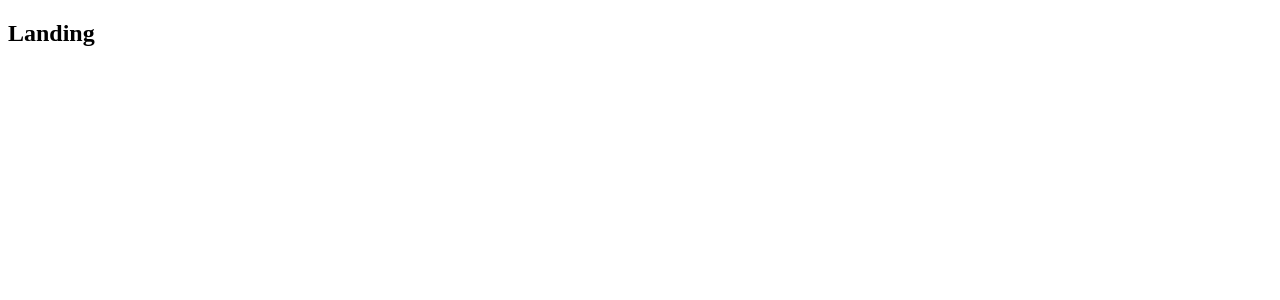
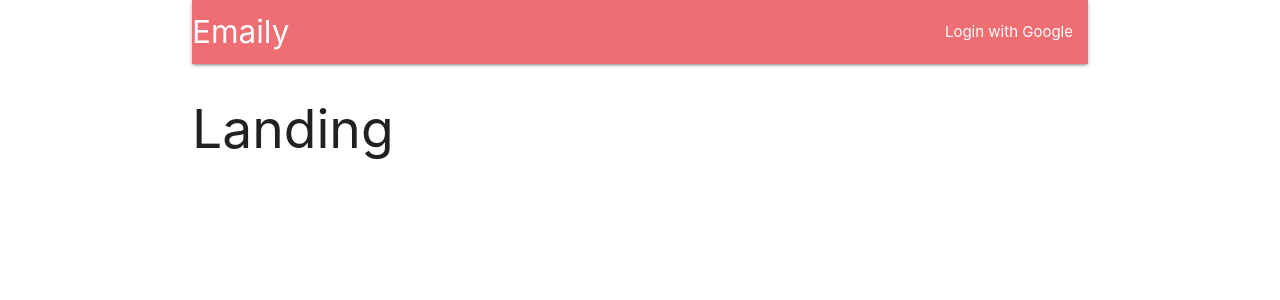
Before and after one commit to iliazagorodniy/fullstack-mern-app, a React (Create React App) app in the folder client/: page / in a window 1280 px wide. Shown: the top 300 px of the page. Built offline with nearby package versions, Linux system fonts and the light colour scheme.

Commit message:
add materialize css

```diff
--- a/client/package.json
+++ b/client/package.json
@@ -6,7 +6,9 @@
     "@testing-library/jest-dom": "^5.11.9",
     "@testing-library/react": "^11.2.3",
     "@testing-library/user-event": "^12.6.2",
+    "axios": "^0.21.1",
     "http-proxy-middleware": "^1.0.6",
+    "materialize-css": "^1.0.0",
     "react": "^17.0.1",
     "react-dom": "^17.0.1",
     "react-redux": "^7.2.2",
@@ -14,6 +16,7 @@
     "react-router-dom": "^5.2.0",
     "react-scripts": "4.0.1",
     "redux": "^4.0.5",
+    "redux-thunk": "^2.3.0",
     "web-vitals": "^0.2.4"
   },
   "scripts": {
--- /dev/null
+++ b/client/src/actions/index.js
@@ -0,0 +1,6 @@
+import axios from "axios";
+import { FETCH_USER } from "./types";
+
+const fetchUser = () => {
+	axios.get('/api/current_user')
+}
--- /dev/null
+++ b/client/src/actions/types.js
@@ -0,0 +1 @@
+export const FETCH_USER = 'fetch_user'
--- a/client/src/components/App.js
+++ b/client/src/components/App.js
@@ -2,17 +2,20 @@
 
 import React from 'react';
 import { BrowserRouter, Route } from "react-router-dom";
+import Header from "./Header";
 
-const Header = () => <h2>Header</h2>
 const Dashboard = () => <h2>Dashboard</h2>
 const SurveyNew = () => <h2>SurveyNew</h2>
 const Landing = () => <h2>Landing</h2>
 
 function App(props) {
 	return (
-		<div>
+		<div className="container">
 			<BrowserRouter>
-				<Route path="/" component={Landing}></Route>
+				<Header />
+				<Route exact path="/" component={Landing}></Route>
+				<Route exact path="/surveys" component={Dashboard}></Route>
+				<Route path="/surveys/new" component={SurveyNew}></Route>
 			</BrowserRouter>
 		</div>
 	);
--- /dev/null
+++ b/client/src/components/Header.js
@@ -0,0 +1,23 @@
+import React, {Component} from 'react';
+
+class Header extends Component {
+
+	render() {
+		return (
+			<nav>
+				<div className="nav-wrapper">
+					<a className="left brand-logo">
+						Emaily
+					</a>
+					<ul className="right">
+						<li>
+							<a>Login with Google</a>
+						</li>
+					</ul>
+				</div>
+			</nav>
+		);
+	}
+}
+
+export default Header;
--- a/client/src/index.js
+++ b/client/src/index.js
@@ -1,14 +1,15 @@
-//handle data layer control (Redux)
-
+// handle data layer control (Redux)
+import 'materialize-css/dist/css/materialize.min.css'
 import React from "react";
 import ReactDOM from "react-dom";
 import { Provider } from "react-redux";
 import { createStore, applyMiddleware} from "redux";
+import reduxThunk from "redux-thunk"
 
 import App from "./components/App";
 import reducers from './reducers'
 
-const store = createStore(reducers, {}, applyMiddleware());
+const store = createStore(reducers, {}, applyMiddleware(reduxThunk));
 
 ReactDOM.render(
 	<Provider store={store}>
```
Also changed, not shown: 2 other files (tests, documents, lock files or other folders).
